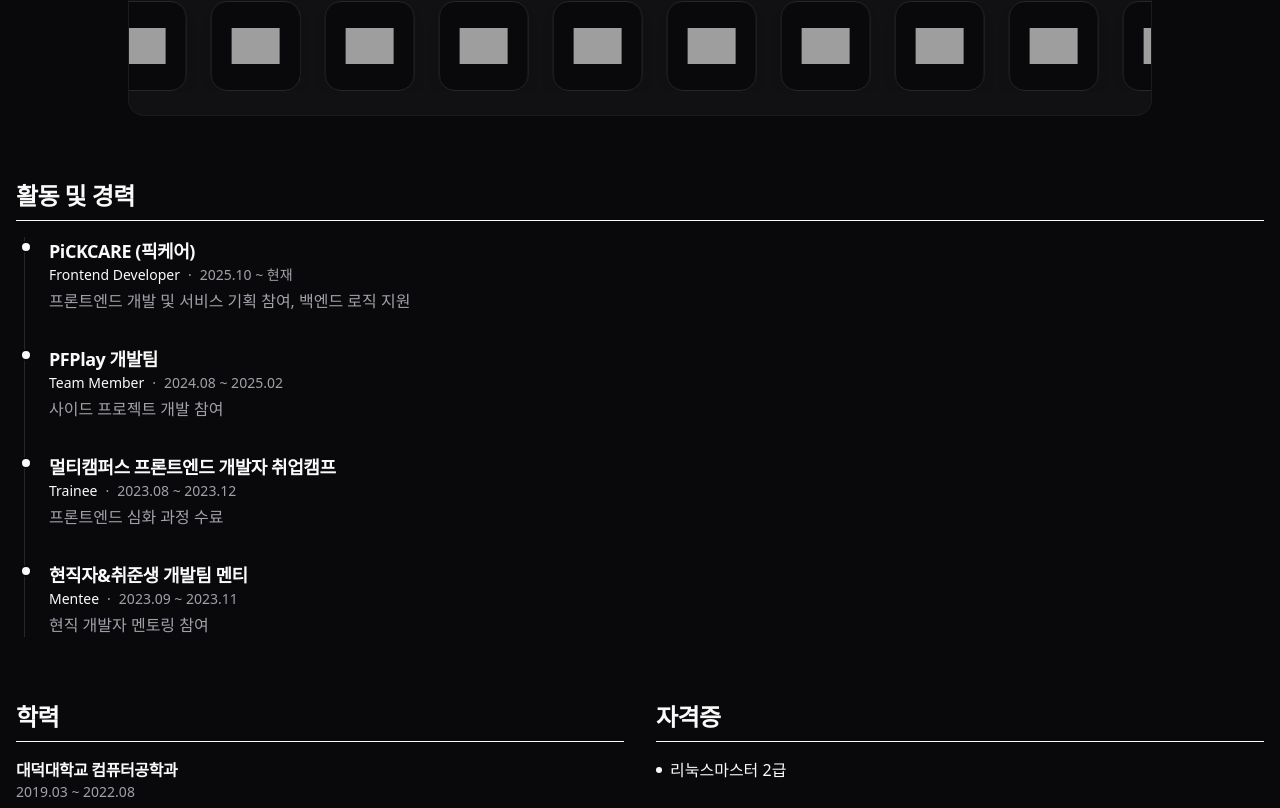
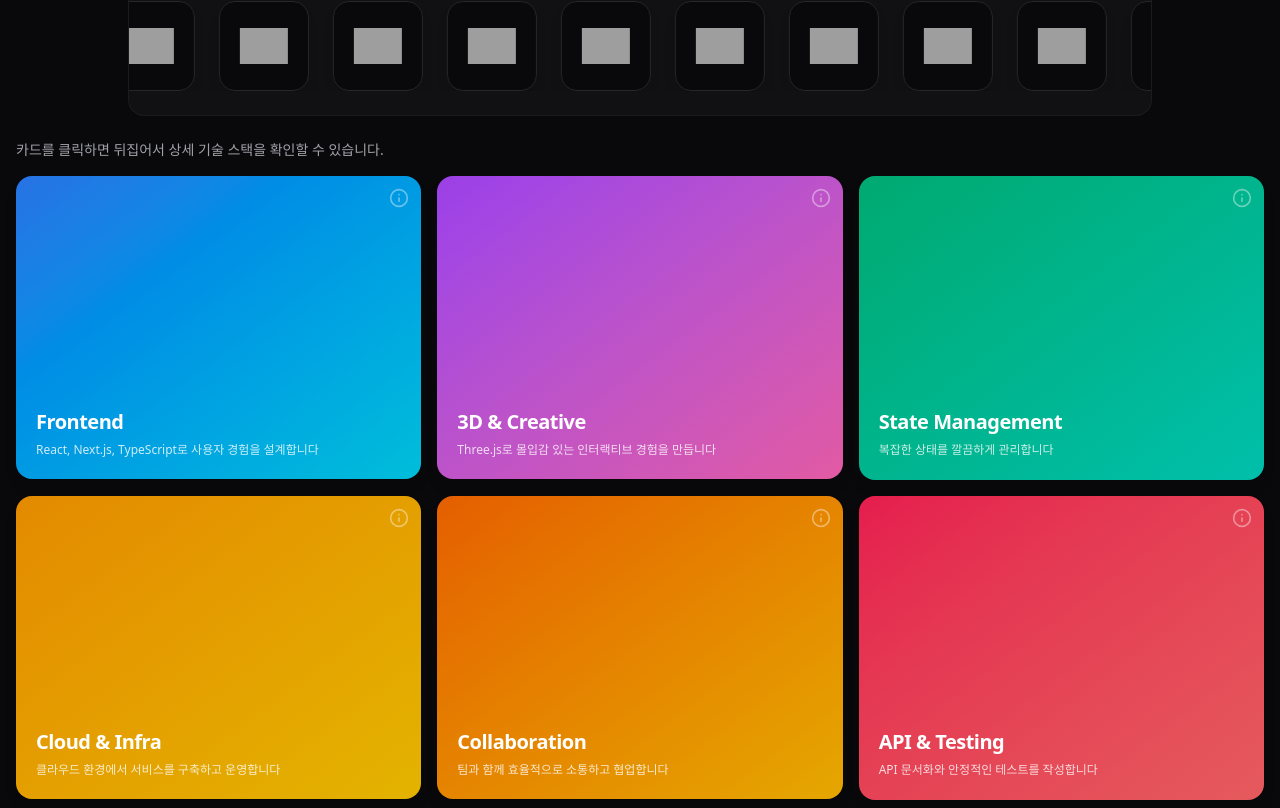
Before and after one commit to Ash8382/docs-by-junhyun, a Next.js app: page /about in a window 1280 px wide. Shown: the part 932-1740 px from the top of the page. Built offline with nearby package versions, Linux system fonts and the light colour scheme; grey boxes are pictures that could not be loaded.

Commit message:
feat: About 페이지 스킬 카드 플립 섹션 추가
- 6개 분야별 3D 카드 플립 컴포넌트 추가 (SkillCards)
- Cloud & Infra 카드에 AWS, S3 추가
- Collaboration에 GitHub Issues, API & Testing에 Swagger/Apidog 추가

```diff
--- a/src/app/about/page.tsx
+++ b/src/app/about/page.tsx
@@ -1,6 +1,7 @@
 import Image from "next/image";
 import { FadeIn } from "@/components/FadeIn";
 import { TechCarousel } from "@/components/TechCarousel";
+import { SkillCards } from "@/components/SkillCards";
 
 export const metadata = {
   title: "소개 - 이준현",
@@ -73,6 +74,10 @@ export default function AboutPage() {
         <section className="space-y-4">
           <h2 className="text-2xl font-bold tracking-tight border-b pb-2">기술 및 도구</h2>
           <TechCarousel />
+          <p className="text-sm text-muted-foreground pt-2">
+            카드를 클릭하면 뒤집어서 상세 기술 스택을 확인할 수 있습니다.
+          </p>
+          <SkillCards />
         </section>
       </FadeIn>
 
--- a/src/components/BlogFilter.tsx
+++ b/src/components/BlogFilter.tsx
@@ -5,7 +5,7 @@ import type { PostCategory } from "@/data/posts";
 import { categoryLabels } from "@/data/posts";
 
 const categories: { key: PostCategory | "all"; label: string }[] = [
-  { key: "all", label: "전체" },
+  { key: "all", label: "All" },
   { key: "project", label: categoryLabels.project },
   { key: "post", label: categoryLabels.post },
 ];
--- /dev/null
+++ b/src/components/SkillCards.tsx
@@ -0,0 +1,144 @@
+"use client";
+
+import { useState } from "react";
+import { motion } from "framer-motion";
+
+interface CardData {
+  title: string;
+  description: string;
+  gradient: string;
+  techStack: string[];
+  funFact: string;
+}
+
+const cards: CardData[] = [
+  {
+    title: "Frontend",
+    description: "React, Next.js, TypeScript로 사용자 경험을 설계합니다",
+    gradient: "from-blue-500 to-cyan-400",
+    techStack: ["React", "Next.js", "TypeScript", "Tailwind CSS"],
+    funFact: "매일 새로운 UI 패턴을 탐구합니다",
+  },
+  {
+    title: "3D & Creative",
+    description: "Three.js로 몰입감 있는 인터랙티브 경험을 만듭니다",
+    gradient: "from-purple-500 to-pink-400",
+    techStack: ["Three.js", "R3F", "WebGL", "GLSL"],
+    funFact: "브라우저에서 GPU의 힘을 끌어냅니다",
+  },
+  {
+    title: "State Management",
+    description: "복잡한 상태를 깔끔하게 관리합니다",
+    gradient: "from-emerald-500 to-teal-400",
+    techStack: ["Zustand", "React Query", "Context API"],
+    funFact: "상태가 단순할수록 코드는 강해집니다",
+  },
+  {
+    title: "Cloud & Infra",
+    description: "클라우드 환경에서 서비스를 구축하고 운영합니다",
+    gradient: "from-amber-500 to-yellow-400",
+    techStack: ["AWS", "S3", "Docker", "Vercel", "GitHub Actions"],
+    funFact: "자동화할 수 있다면 자동화합니다",
+  },
+  {
+    title: "Collaboration",
+    description: "팀과 함께 효율적으로 소통하고 협업합니다",
+    gradient: "from-orange-500 to-amber-400",
+    techStack: ["Git", "GitHub Issues", "Figma", "Jira", "Slack"],
+    funFact: "좋은 커뮤니케이션이 좋은 코드를 만듭니다",
+  },
+  {
+    title: "API & Testing",
+    description: "API 문서화와 안정적인 테스트를 작성합니다",
+    gradient: "from-rose-500 to-red-400",
+    techStack: ["Swagger", "Apidog", "Jest", "Storybook", "React Testing Library"],
+    funFact: "테스트는 미래의 나를 위한 선물입니다",
+  },
+];
+
+function FlipCard({ card }: { card: CardData }) {
+  const [isFlipped, setIsFlipped] = useState(false);
+
+  return (
+    <div
+      className="cursor-pointer"
+      style={{ perspective: "1000px" }}
+      onClick={() => setIsFlipped((prev) => !prev)}
+    >
+      <motion.div
+        className="relative w-full"
+        style={{ transformStyle: "preserve-3d" }}
+        animate={{ rotateY: isFlipped ? 180 : 0 }}
+        transition={{ duration: 0.6, ease: [0.23, 1, 0.32, 1] }}
+        whileHover={{ scale: 1.03 }}
+      >
+        {/* Front */}
+        <div
+          className={`relative aspect-[4/3] rounded-2xl bg-gradient-to-br ${card.gradient} p-5 flex flex-col justify-end shadow-lg hover:shadow-2xl transition-shadow`}
+          style={{ backfaceVisibility: "hidden" }}
+        >
+          <div className="absolute inset-0 rounded-2xl bg-black/10" />
+          <div className="relative z-10">
+            <h3 className="text-xl font-bold text-white mb-1">{card.title}</h3>
+            <p className="text-white/80 text-xs leading-relaxed">
+              {card.description}
+            </p>
+          </div>
+          <div className="absolute top-3 right-3 text-white/40">
+            <svg
+              width="20"
+              height="20"
+              viewBox="0 0 24 24"
+              fill="none"
+              stroke="currentColor"
+              strokeWidth="2"
+              strokeLinecap="round"
+              strokeLinejoin="round"
+            >
+              <path d="M12 22C6.5 22 2 17.5 2 12S6.5 2 12 2s10 4.5 10 10-4.5 10-10 10z" />
+              <path d="M12 16v-4M12 8h.01" />
+            </svg>
+          </div>
+        </div>
+
+        {/* Back */}
+        <div
+          className="absolute inset-0 aspect-[4/3] rounded-2xl bg-secondary/80 border border-border p-5 flex flex-col justify-between shadow-lg"
+          style={{
+            backfaceVisibility: "hidden",
+            transform: "rotateY(180deg)",
+          }}
+        >
+          <div>
+            <h3 className="text-base font-bold text-foreground mb-3">
+              Tech Stack
+            </h3>
+            <div className="flex flex-wrap gap-1.5">
+              {card.techStack.map((tech) => (
+                <span
+                  key={tech}
+                  className="px-2.5 py-0.5 rounded-full bg-accent text-accent-foreground text-xs font-medium border border-border"
+                >
+                  {tech}
+                </span>
+              ))}
+            </div>
+          </div>
+          <p className="text-muted-foreground text-xs italic leading-relaxed">
+            {card.funFact}
+          </p>
+        </div>
+      </motion.div>
+    </div>
+  );
+}
+
+export function SkillCards() {
+  return (
+    <div className="grid grid-cols-2 md:grid-cols-3 gap-4">
+      {cards.map((card) => (
+        <FlipCard key={card.title} card={card} />
+      ))}
+    </div>
+  );
+}
--- a/src/data/posts.ts
+++ b/src/data/posts.ts
@@ -191,6 +191,6 @@ export function getPostsByCategory(category?: PostCategory): Post[] {
 }
 
 export const categoryLabels: Record<PostCategory, string> = {
-  project: "프로젝트",
-  post: "글",
+  project: "Project",
+  post: "Post",
 };
```
